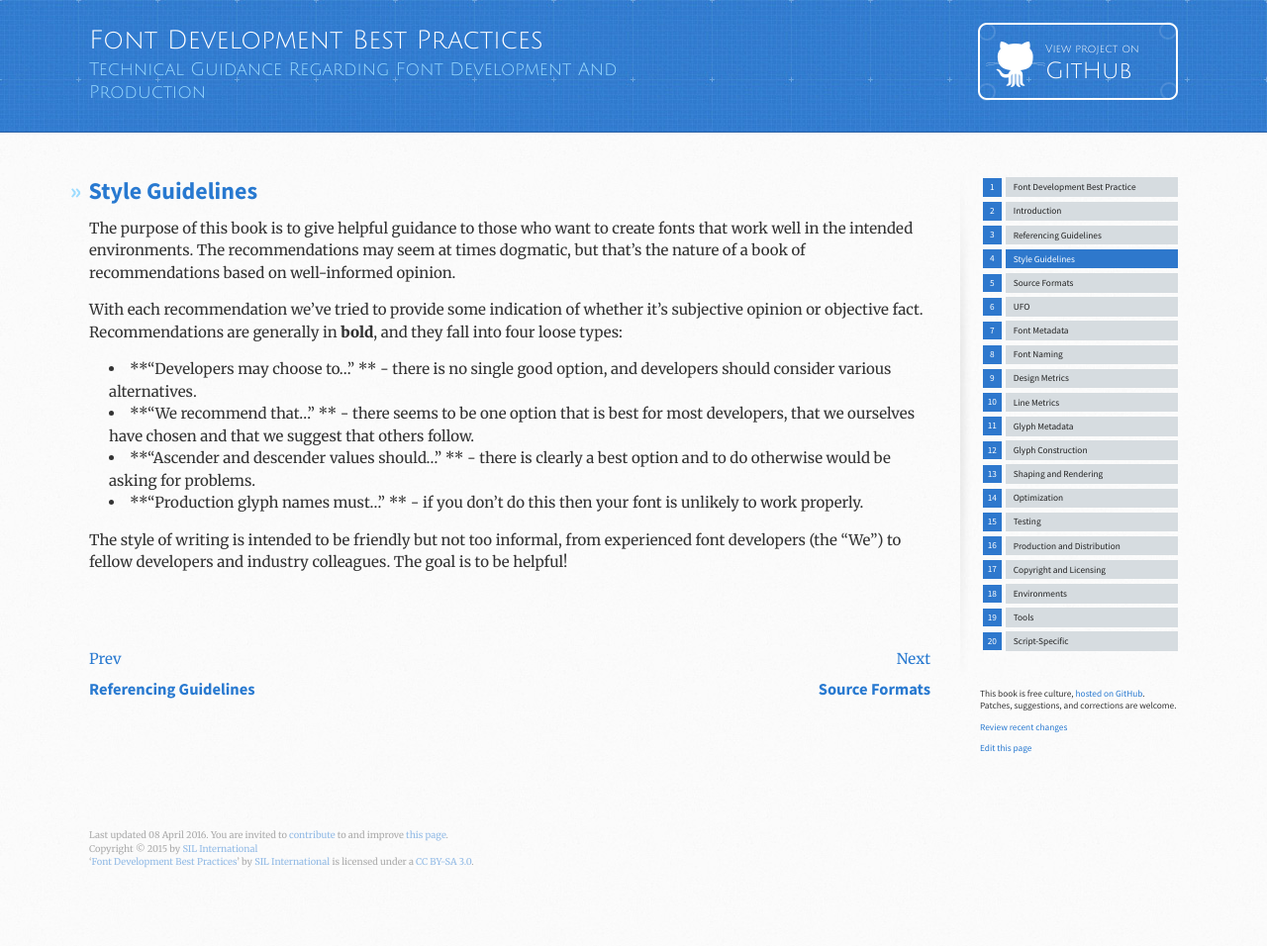
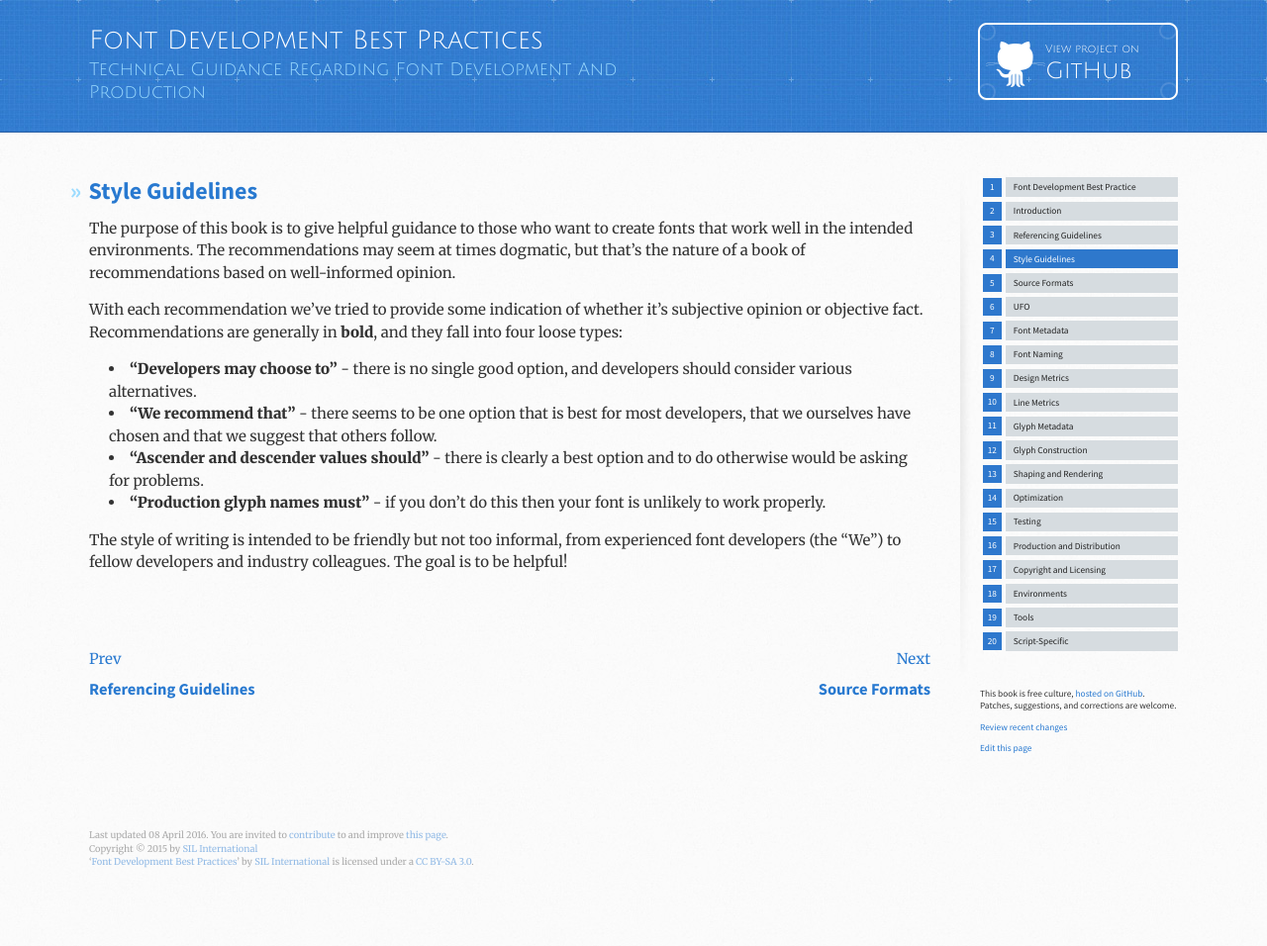
Before and after one commit to silnrsi/FDBP, a Jekyll site: the page built from en-US/Style_Guidelines.md, in a window 1280 px wide. Shown: the whole page at 99% size. Built offline with Jekyll 4.4.1, drawn with Linux system fonts in a browser that asks for light colours.

Commit message:
Trying to fix bad quote marks

```diff
--- a/en-US/Style_Guidelines.md
+++ b/en-US/Style_Guidelines.md
@@ -10,9 +10,9 @@ The purpose of this book is to give helpful guidance to those who want to create
 
 With each recommendation we've tried to provide some indication of whether it's subjective opinion or objective fact. Recommendations are generally in **bold**, and they fall into four loose types:
 
-- **"Developers may choose to..." ** - there is no single good option, and developers should consider various alternatives.
-- **"We recommend that..." ** - there seems to be one option that is best for most developers, that we ourselves have chosen and that we suggest that others follow.
-- **"Ascender and descender values should..." ** - there is clearly a best option and to do otherwise would be asking for problems.
-- **"Production glyph names must..." ** - if you don't do this then your font is unlikely to work properly.
+- **"Developers may choose to"** - there is no single good option, and developers should consider various alternatives.
+- **"We recommend that"** - there seems to be one option that is best for most developers, that we ourselves have chosen and that we suggest that others follow.
+- **"Ascender and descender values should"** - there is clearly a best option and to do otherwise would be asking for problems.
+- **"Production glyph names must"** - if you don't do this then your font is unlikely to work properly.
 
 The style of writing is intended to be friendly but not too informal, from experienced font developers (the "We") to fellow developers and industry colleagues. The goal is to be helpful!
```
